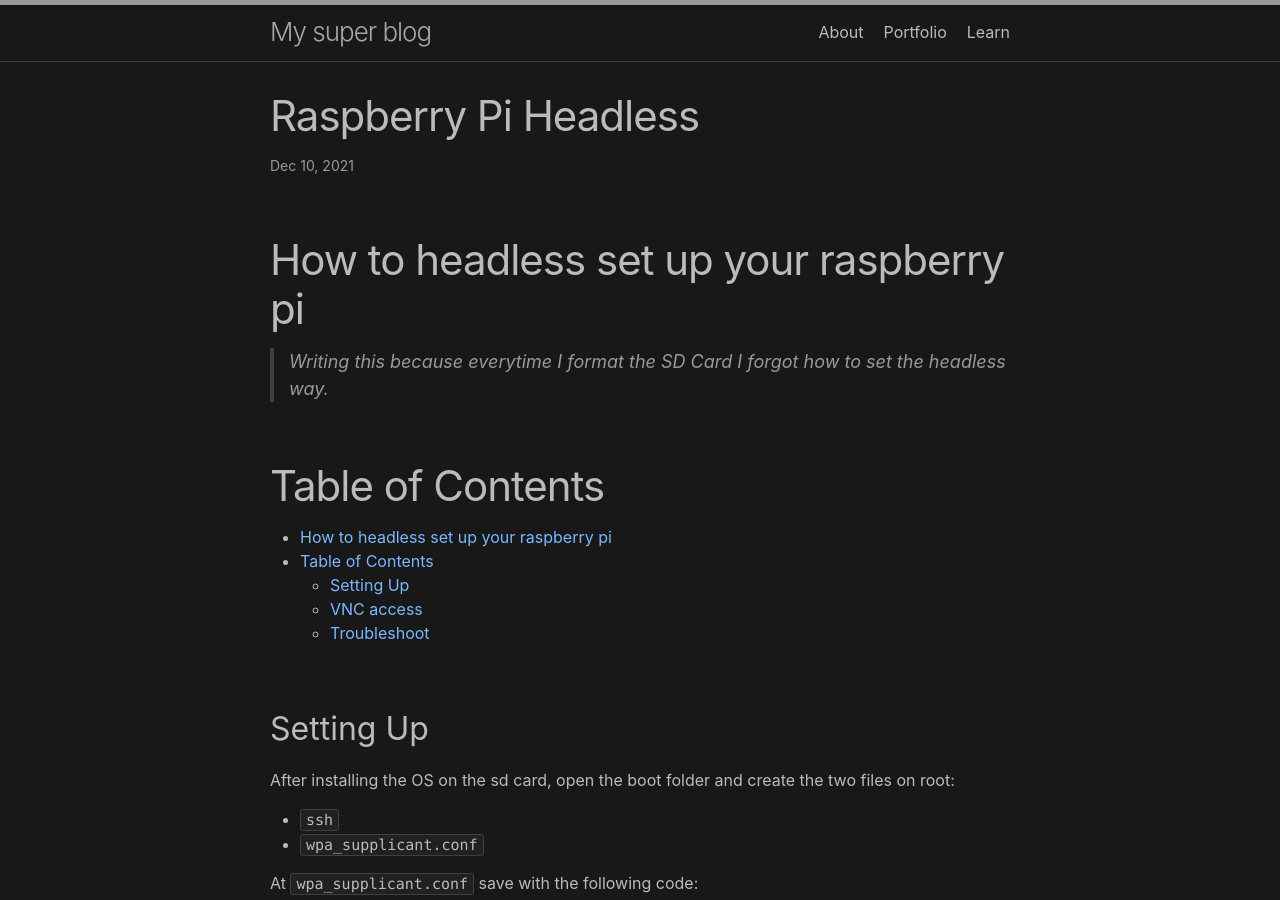
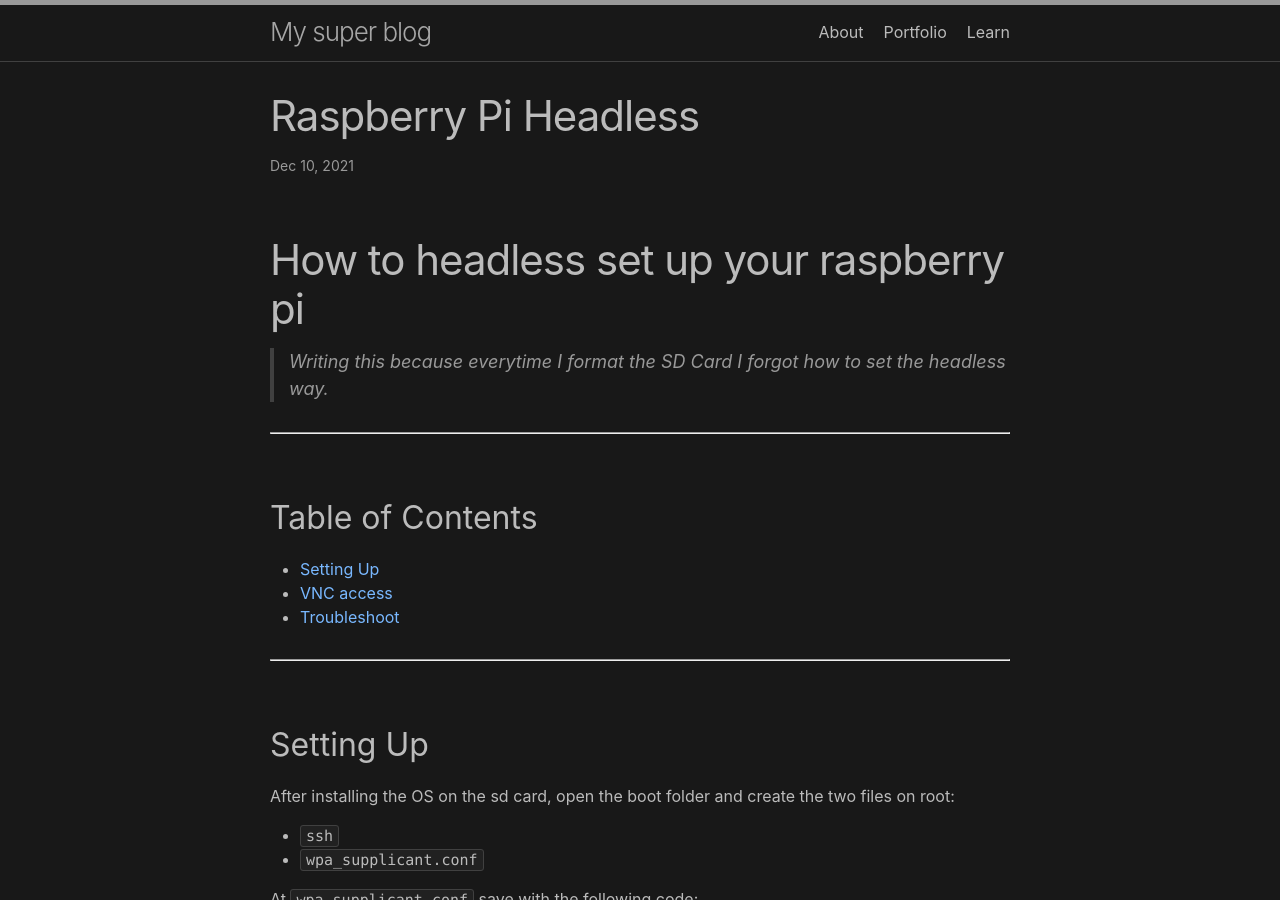
Before and after one commit to vorthkor/victao-blog, a Jekyll site: the page built from learn/2021-12-10-headlessraspi.md, in a window 1280 px wide and 900 px high. Built offline with Jekyll 4.4.1, drawn with Linux system fonts in a browser that asks for light colours.

Commit message:
Fix table of contents

````diff
--- a/learn/2021-12-10-headlessraspi.md
+++ b/learn/2021-12-10-headlessraspi.md
@@ -9,14 +9,14 @@ categories: learn
 
 > Writing this because everytime I format the SD Card I forgot how to set the headless way.
 
-# Table of Contents
-- [How to headless set up your raspberry pi](#how-to-headless-set-up-your-raspberry-pi)
-- [Table of Contents](#table-of-contents)
+***
+
+## Table of Contents
   - [Setting Up](#setting-up)
   - [VNC access](#vnc-access)
   - [Troubleshoot](#troubleshoot)
 
-<a name="settingup"></a>
+***
 ## Setting Up
 After installing the OS on the sd card, open the boot folder and create the two files on root:
 - `ssh`
@@ -42,7 +42,7 @@ After it, access through terminal with `sudo ssh pi@raspberrypi.local`.
 
 The default password is `raspberry`.
 
-<a name="vncaccess"></a>
+***
 ## VNC access
 
 Inside the ssh access, configure the VNC with `sudo raspi-config` following:
@@ -56,8 +56,7 @@ Then, open the connection with VNC Viewer with the credentials (if default):
 user raspberrypi.local
 passwd raspberry
 ```
-
-<a name="troubleshoot"></a>
+***
 ## Troubleshoot
 
 You may bump on some
````
